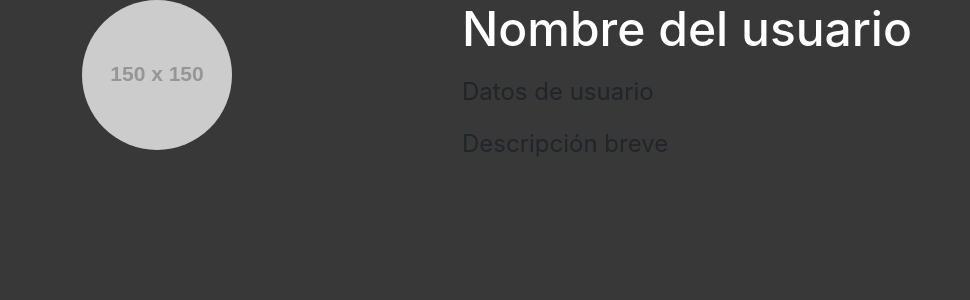
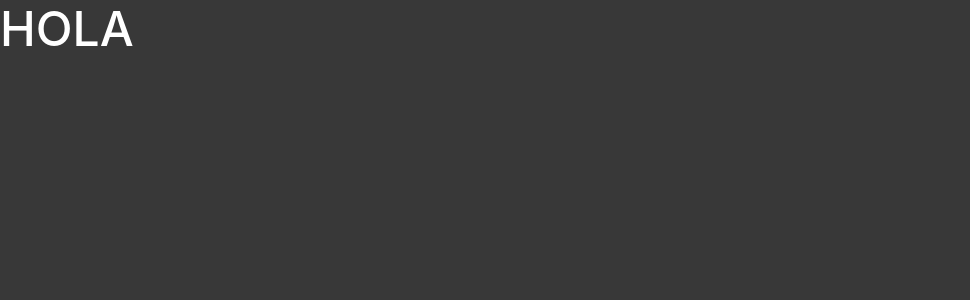
Before and after one commit to jm0sp1923/CodeConnect, a React (Create React App) app in the folder Social/: page /profile in a window 1280 px wide. Shown: the top 300 px of the page, without its empty margins (0-970 px from the left). Built offline with nearby package versions, Linux system fonts and the light colour scheme.

Commit message:
Ingreso de usuarios en database

```diff
--- a/Social/src/App.js
+++ b/Social/src/App.js
@@ -4,6 +4,7 @@ import Home from './pages/home/home';
 import LoginPage from './pages/loginPage/login';
 import ProfilePage from './pages/profile/profiles';
 import React from 'react';
+import RegistroPage from './pages/registroPage/registro';
 
 function App() {
   return (
@@ -12,6 +13,7 @@ function App() {
         <Route path="/" element={<Navigate to="/home"/>} />
         <Route path="/home" element={<Home/>} />
         <Route path='/loginPage' element= {<LoginPage/>}/>
+        <Route path='/registroPage' element={<RegistroPage/>}/>
         <Route path="/profile" element= {<ProfilePage/>}/>
       </Routes>
     </Router>
--- a/Social/src/components/sidesbar/sidesbar.jsx
+++ b/Social/src/components/sidesbar/sidesbar.jsx
@@ -14,7 +14,7 @@ function Sidebar({ menuOpen }) {
       <a href="#">
         <FaUserFriends /> Siguiendo
       </a>
-      <a href="/profiles">
+      <a href="profile">
         <FaUser /> Perfil
       </a>
     </div>
--- a/Social/src/pages/profile/profiles.jsx
+++ b/Social/src/pages/profile/profiles.jsx
@@ -6,21 +6,7 @@ import './profiles.css'
 
 function ProfilePage() {
   return (
-    <Container>
-      <Row>
-        <Col md={4}>
-          <img src="https://via.placeholder.com/150"
-            alt="Profile"
-            className="img-fluid rounded-circle"
-          />
-        </Col>
-        <Col md={8}>
-          <h1>Nombre del usuario</h1>
-          <p>Datos de usuario</p>
-          <p>Descripción breve</p>
-        </Col>
-      </Row>
-    </Container>
+    <h1>HOLA</h1>
   );
 }
 
--- a/Social/src/pages/registroPage/registro.jsx
+++ b/Social/src/pages/registroPage/registro.jsx
@@ -15,15 +15,16 @@ const [email,setEmail] = useState();
 const [contraseña,setContraseña] = useState();
 
 const registrar = ()=>{
-  Axios.post("https://localhost:5500/registrar", {
+  Axios.post("http://localhost:5500/registrar", {
   user: user,
   nombre: " ",
   edad: 0,
   email: email,
-  contraseña: contraseña
+  contraseña: contraseña,
 }).then((response) => {
   console.log(response.data);  // Imprime la respuesta del servidor en la consola
   alert("Usuario creado");
+  console.log("hecho");
 }).catch((error) => {
   console.error("Error al crear usuario:", error);
 });
--- a/package.json
+++ b/package.json
@@ -1,5 +1,6 @@
 {
   "dependencies": {
+    "bootstrap": "^5.3.2",
     "react-bootstrap": "^2.9.1"
   }
 }
```
Also changed, not shown: 2 other files (tests, documents, lock files or other folders).
